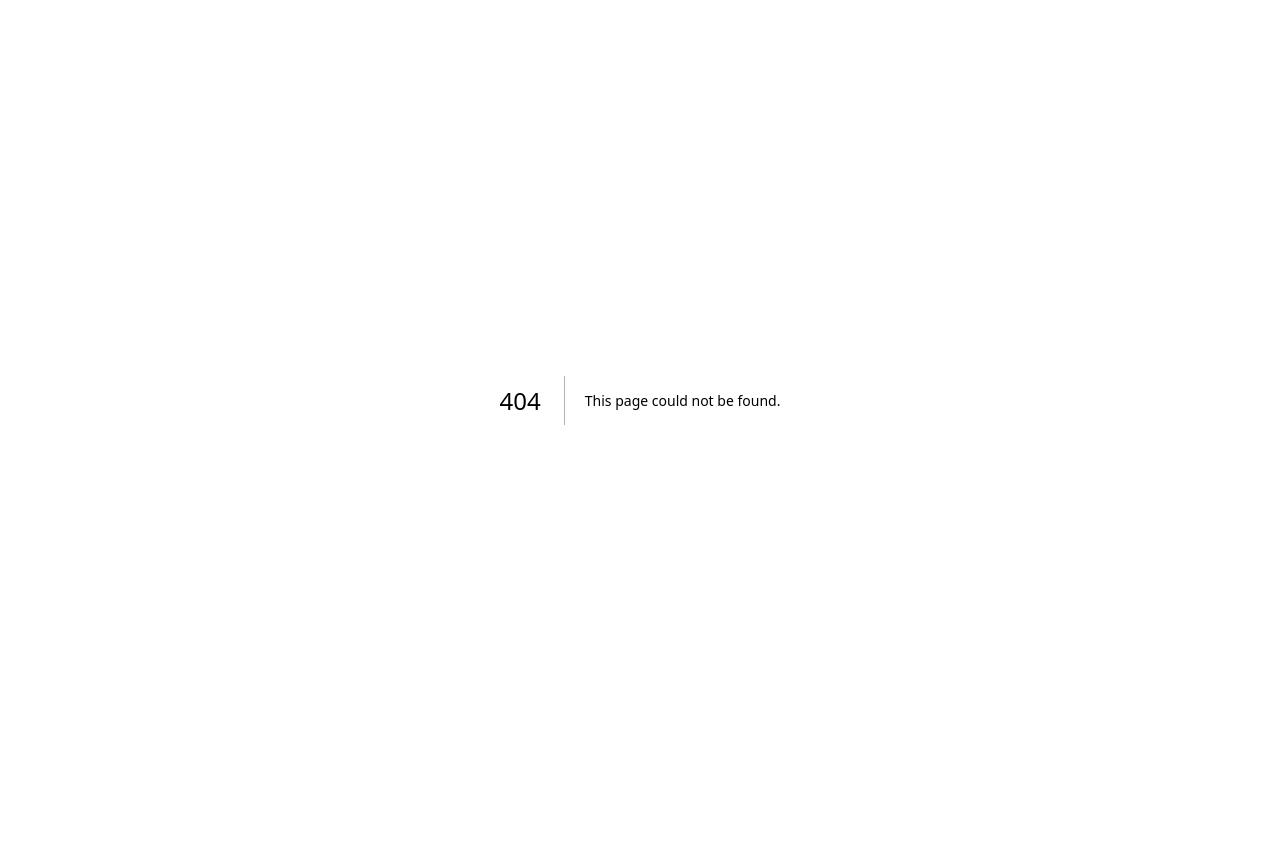
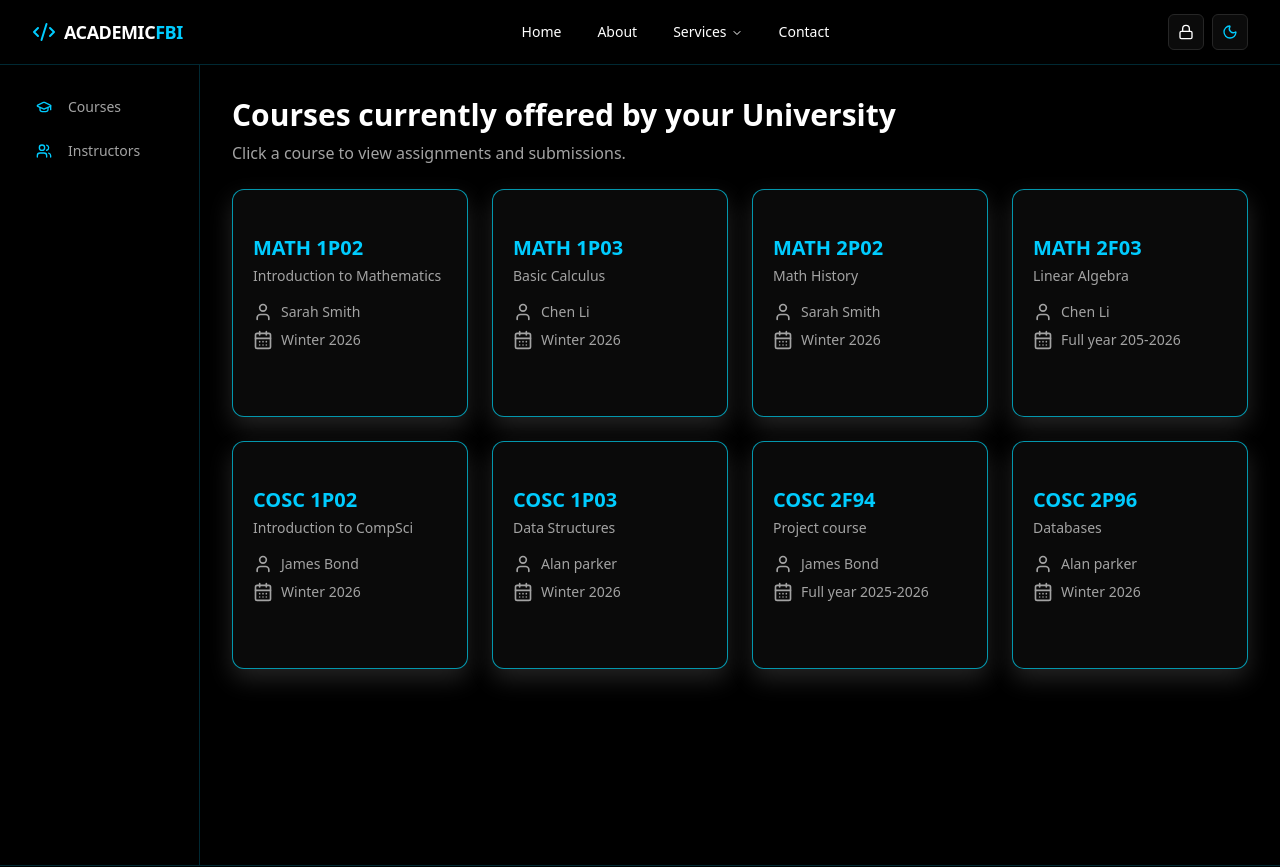
Before and after one commit to Git-Ansh/4P02-Project, a Next.js app in the folder frontend/my-app/: page /admin in a window 1280 px wide. Before the commit this address had no page. Shown: the top 867 px of the page. Before the commit the page ends 800 px from the top, so only its background shows below. Built offline with nearby package versions, Linux system fonts and the light colour scheme.

Commit message:
Created admin view page

```diff
--- /dev/null
+++ b/frontend/my-app/app/admin/page.tsx
@@ -0,0 +1,137 @@
+"use client"
+
+import * as React from "react"
+
+import { Header } from "@/components/header"
+import { Footer } from "@/components/footer"
+import Link from "next/link"
+import { useRouter } from "next/navigation"
+import { Button } from "@/components/ui/button"
+import { Card, CardContent } from "@/components/ui/card"
+import { GraduationCap, User, Users, CalendarDays, ArrowRight } from "lucide-react"
+
+
+export default function AdminSidebar() {
+  return (
+    <>
+    <Header/>
+     <div className="flex min-h-screen">
+    <aside className="w-50 border-r px-6 py-6">
+      <nav className="space-y-2">
+
+        {/* Courses*/}
+        <Button
+          asChild
+          variant="ghost"
+          className="w-full justify-start gap-4 text-muted-foreground hover:text-foreground hover:bg-accent/80">
+          <Link href="/admin">
+            <GraduationCap className="h-6 w-6 text-primary" />
+            Courses
+          </Link>
+        </Button>
+
+        {/* Instructors */}
+        <Button
+          asChild
+          variant="ghost"
+          className="w-full justify-start gap-4 text-muted-foreground hover:text-foreground hover:bg-accent/80"
+        >
+          <Link href="">
+            <Users className="h-6 w-6 text-primary" />
+            Instructors
+          </Link>
+        </Button>
+
+      </nav>
+    </aside>
+    {/* RIGHT CONTENT */}
+
+    <main className="flex-auto">
+
+        <CourseDisplay />
+        </main>
+        </div>
+
+        <Footer/>
+    </>
+
+  )
+}
+
+export function CourseDisplay() {
+     const router = useRouter()
+
+    const courses = [
+  { id: "math-1p02", code: "MATH 1P02", title: "Introduction to Mathematics", instructor: "Sarah Smith", term: "Winter 2026" },
+  { id: "math-1p03", code: "MATH 1P03", title: "Basic Calculus", instructor: "Chen Li", term: "Winter 2026" },
+  { id: "math-2p03", code: "MATH 2P02", title: "Math History", instructor: "Sarah Smith", term: "Winter 2026" },
+  { id: "math-2f03", code: "MATH 2F03", title: "Linear Algebra", instructor: "Chen Li", term: "Full year 205-2026" },
+  { id: "cosc-1p02", code: "COSC 1P02", title: "Introduction to CompSci", instructor: "James Bond", term: "Winter 2026" },
+  { id: "sosc-1p03", code: "COSC 1P03", title: "Data Structures", instructor: "Alan parker", term: "Winter 2026" },
+  { id: "cosc-2f94", code: "COSC 2F94", title: "Project course", instructor: "James Bond", term: "Full year 2025-2026" },
+  { id: "cosc-2p96", code: "COSC 2P96", title: "Databases", instructor: "Alan parker", term: "Winter 2026" },
+
+]
+
+return (
+  <div className="flex-1 p-8">
+    {/* Title and text */}
+    <div className="mb-6">
+      <h1 className="text-3xl font-bold text-foreground">Courses currently offered by your University </h1>
+      <p className="mt-2 text-muted-foreground">
+        Click a course to view assignments and submissions.
+      </p>
+    </div>
+
+    {/* Grid*/}
+    <div className="grid gap-6 sm:grid-cols-2 lg:grid-cols-3 xl:grid-cols-4">
+      {courses.map((courseslist) => (
+        <Card
+          key={courseslist.id}
+          className=" cursor-pointer border-orange-500/70 dark:border-cyan-400/70
+           text-card-foreground  shadow-[0_10px_25px_rgba(0,0,0,0.60)] dark:shadow-[0_10px_25px_rgba(225,225,225,0.16)]
+           hover:shadow-[0_0_28px_rgba(249,115,22,0.65)] dark:hover:shadow-[0_0_28px_rgba(34,211,238,0.65)]"
+          onClick={() => {
+            router.push(``)
+          }
+        }
+        >
+          <CardContent className="p-5">
+
+            <div className="flex items-start justify-between gap-3">
+              <div>
+                <div className="text-xl font-semibold text-primary">
+                  {courseslist.code}
+                </div>
+                <div className="mt-1 text-sm text-muted-foreground">
+                  {courseslist.title}
+                </div>
+              </div>
+
+
+            </div>
+
+           {/* Name and term */}
+            <div className="mt-4 space-y-2 text-sm text-muted-foreground">
+              <div className="flex items-center gap-2">
+                <User className="h-5 w-5 text-muted-foreground" />
+                <span>{courseslist.instructor}</span>
+              </div>
+
+              <div className="flex items-center gap-2">
+                <CalendarDays className="h-5 w-5 text-muted-foreground" />
+                <span>{courseslist.term}</span>
+              </div>
+            </div>
+
+            {/* Bottom glow line like your mock */}
+            <div className="mt-5 h-[2px] w-full bg-gradient-to-r from-transparent via-primary/40 to-transparent opacity-0 transition group-hover:opacity-100" />
+          </CardContent>
+        </Card>
+      )
+      )
+      }
+    </div>
+  </div>
+    )
+}
```
